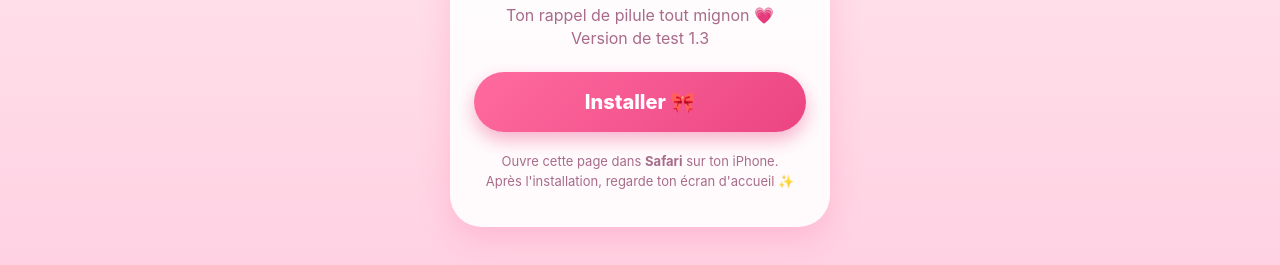
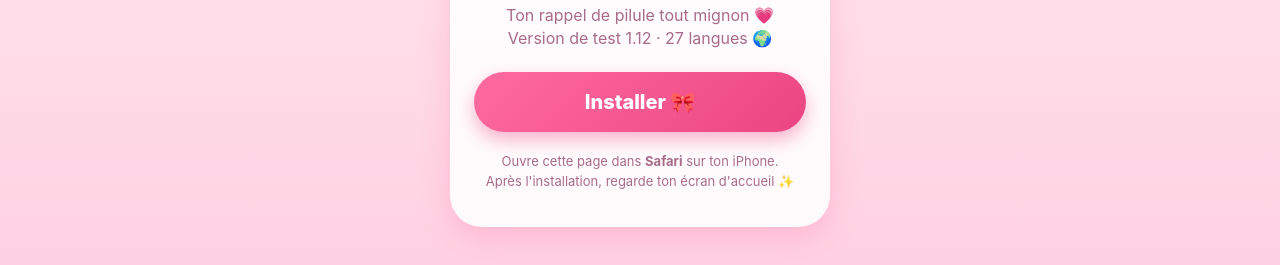
Before and after one commit to rdbuff/piluke-install, a plain HTML site: page index.html in a window 1280 px wide. Shown: the part 381-646 px from the top of the page. Drawn offline with Linux system fonts and the light colour scheme.

Commit message:
Pilou 1.12 test: 27 languages

```diff
--- a/index.html
+++ b/index.html
@@ -26,7 +26,7 @@
   <div class="card">
     <div class="pill">💊</div>
     <h1>Piluke</h1>
-    <p>Ton rappel de pilule tout mignon 💗<br>Version de test 1.3</p>
+    <p>Ton rappel de pilule tout mignon 💗<br>Version de test 1.12 · 27 langues 🌍</p>
     <a class="btn" href="itms-services://?action=download-manifest&amp;url=https://rdbuff.github.io/piluke-install/manifest.plist">Installer 🎀</a>
     <small>Ouvre cette page dans <b>Safari</b> sur ton iPhone.<br>Après l'installation, regarde ton écran d'accueil ✨</small>
   </div>
```
Also changed, not shown: 2 other files.
